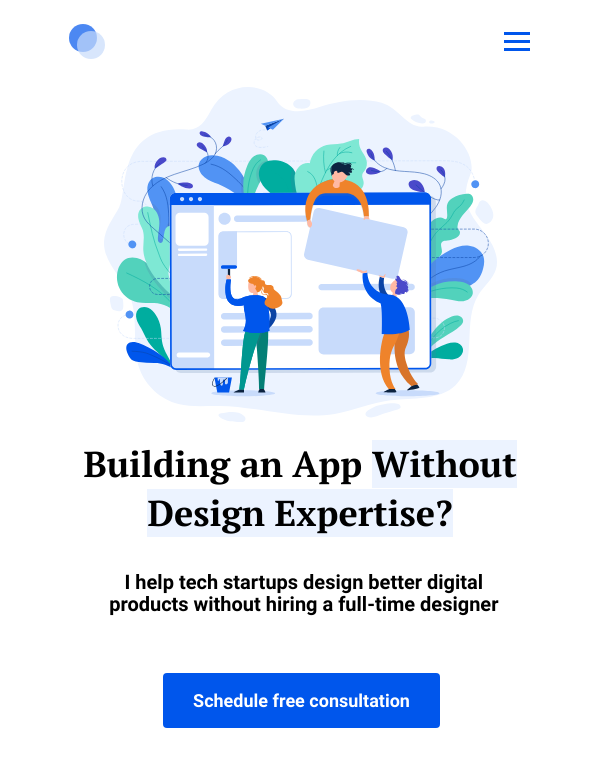
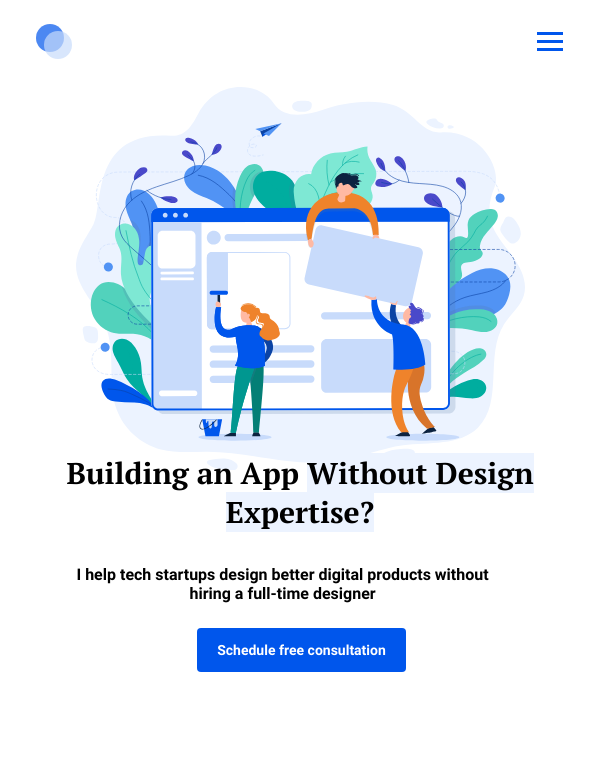
Before and after one commit to WebHeroSchool/antonchenko, a plain HTML site: page index.html in a window 600 px wide. Drawn offline with Linux system fonts and the light colour scheme.

Commit message:
no message

```diff
--- a/styles.css
+++ b/styles.css
@@ -250,6 +250,7 @@ footer{
   .main {
     padding: 92px 0;
     min-width: 74%;
+    height: 100vh;
     text-align: center;
     background-size: 85%;
     background-position: top center;
@@ -360,8 +361,8 @@ footer{
     font: 30px/39px pt_serif, arial, helvetica, sans-serif;
   }
   .main__subtitle {
-    width: 76%;
-    margin: 0 43px 25px 0;
+    width: 79%;
+    margin: 0 0 25px 38px;
     font: bold 16px/19px Roboto, arial, helvetica, sans-serif;
   }
   .main__button {
@@ -376,83 +377,13 @@ footer{
   animation: none;
 }
 }
-@media (max-width: 768px) {
-  .main {
-    height: 100vh;
-  }
+@media (min-width: 412px) {
   .main__title {
-    margin-top: 32%;
-    font: 37px/46px pt_serif, arial, helvetica, sans-serif;
-  }
-  .main__subtitle {
-    width: 100%;
-    margin: 0 auto;
-    padding-bottom: 6%;
-    font: bold 21px/25px Roboto, arial, helvetica, sans-serif;
-  }
-  .main__button {
-    padding: 20px 25px;
-    font: bold 20px/25px Roboto, arial, helvetica, sans-serif;
-  }
-  }
-
-@media (max-width: 748px) {
-.main {
-  height: 100vh;
-}
-.main__title {
-  margin-top: 32%;
-  font: 37px/46px pt_serif, arial, helvetica, sans-serif;
-}
-.main__subtitle {
-  width: 100%;
-  margin: 0 auto;
-  padding-bottom: 6%;
-  font: bold 21px/25px Roboto, arial, helvetica, sans-serif;
-}
-.main__button {
-  padding: 20px 25px;
-  font: bold 20px/25px Roboto, arial, helvetica, sans-serif;
-}
-}
-@media (max-width: 637px) {
-  .main__title {
-   margin-top: 37%;
- }
- .menu__box {
-   width: 82%;
- }
- .menu__item__box {
-   font-size: 31px;
- }
- }
-@media (max-width: 603px) {
-  .wrapper {
-    width: 77%;
-    margin: 0 auto;
-  }
-   .main {
-    height: 100vh;
-  }
- .main__title {
-    width: 100%;
-    margin-top: 20%;
-    font: 36px/49px pt_serif, arial, helvetica, sans-serif;
-  }
-  .main__subtitle {
-    width: 93%;
-    margin: 0 20px;
-    font: bold 20px/22px Roboto, arial, helvetica, sans-serif;
-  }
-  .main__button {
-    margin-top: 30px;
-    padding: 15px 30px;
-    font: bold 18px/25px Roboto, arial, helvetica, sans-serif;
-  }
-  .menu__box {
-    width: 82%;
-  }
-  .menu__item__box {
-    font-size: 36px;
+    margin-top: 15%;
   }
 }
+@media (min-width: 550px) {
+  .main__title {
+    margin-top: 20%;
+  }
+}
```
